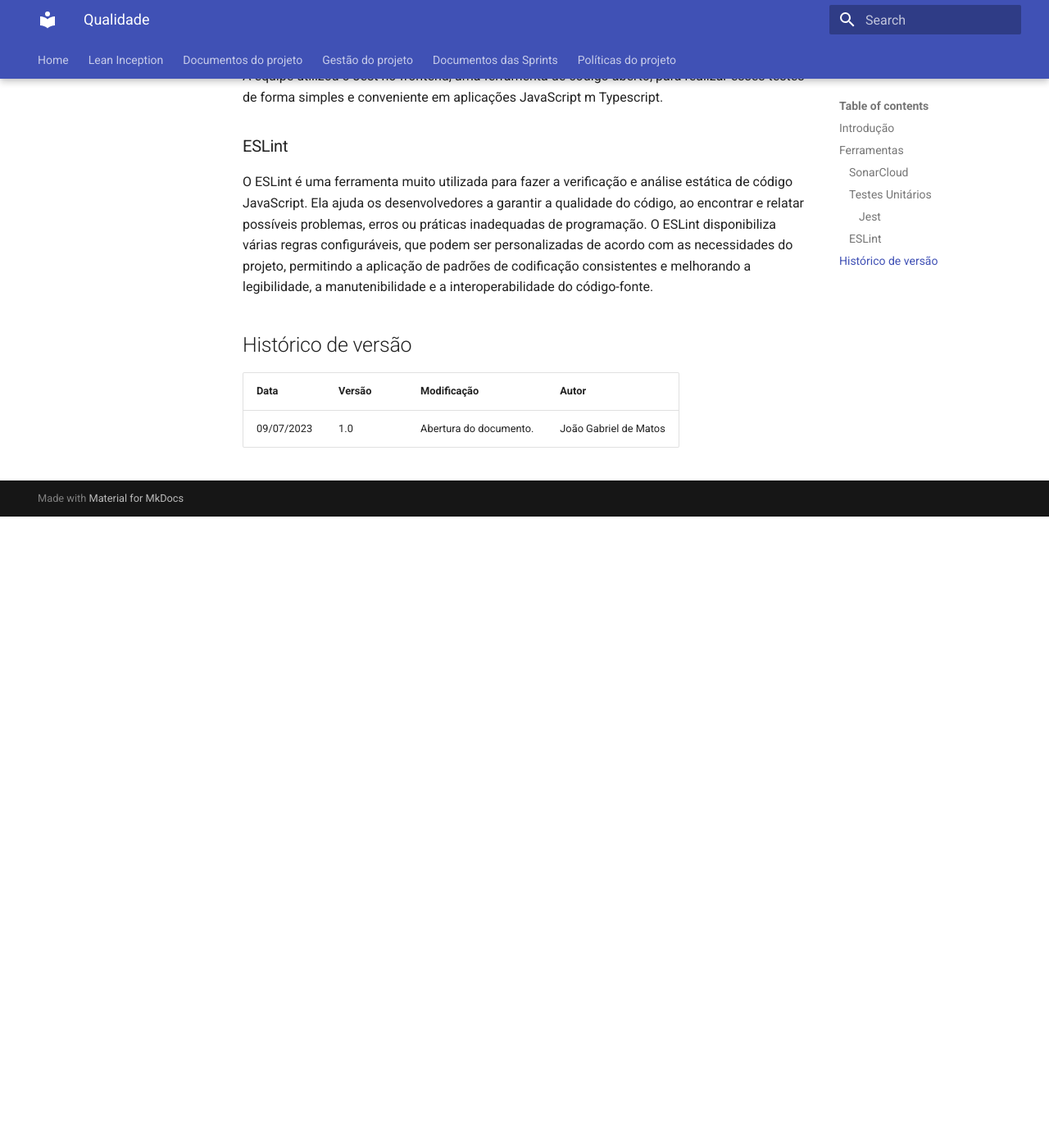
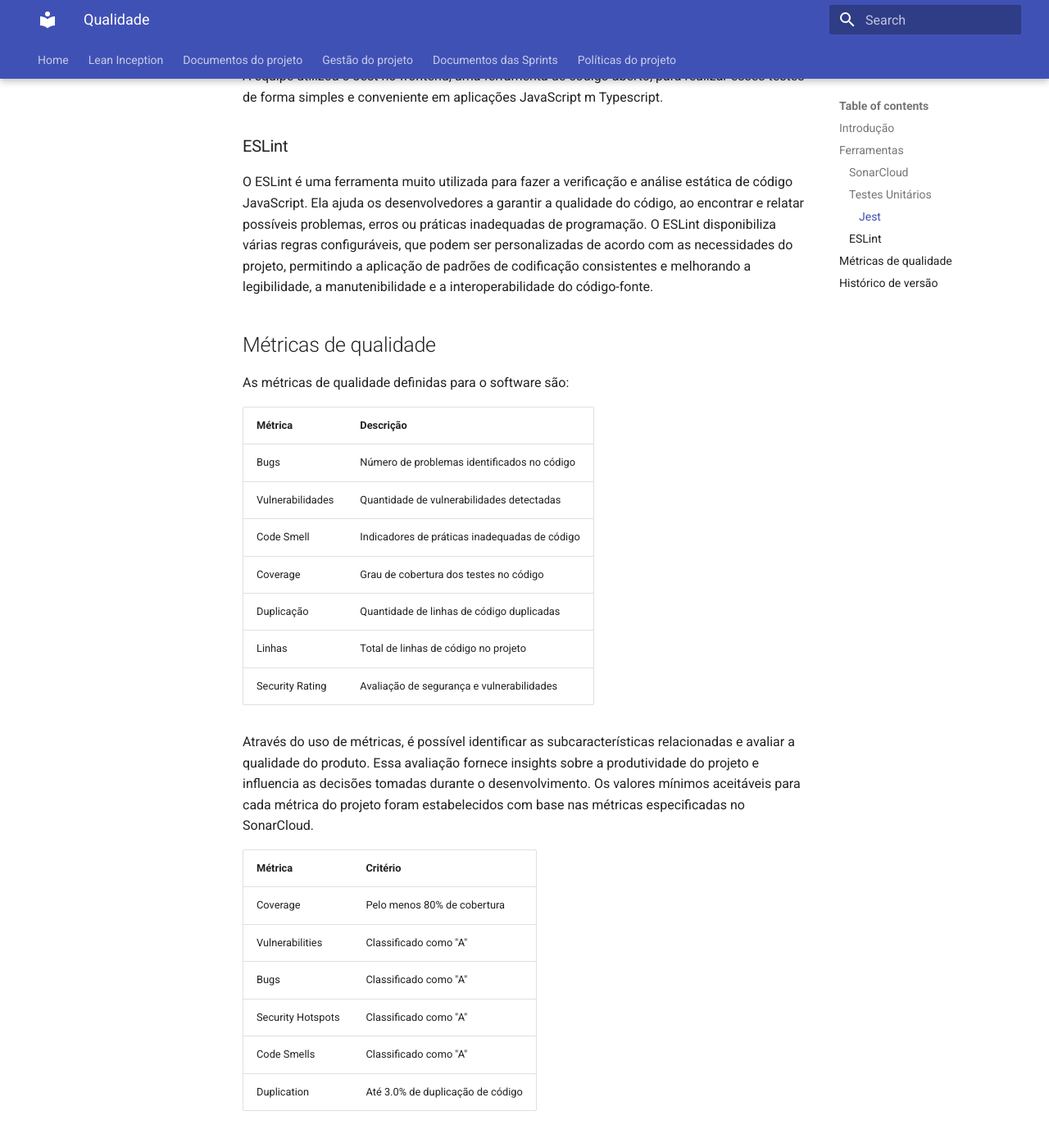
Before and after one commit to fga-eps-mds/2023-1-Dnit-DOC, an MkDocs documentation site: the page built from docs/docs/qualidade.md, in a window 1280 px wide and 1400 px high, scrolled down 906 px. Shown: the top 1394 px of the window at 82% size. Built offline with MkDocs 1.6.1 and Material for MkDocs 9.7.7, drawn with Linux system fonts in a browser that asks for light colours; before the commit the page ends 1536 px from its top, so only the background shows below that; some of the changed text lies outside the part shown.

Commit message:
Update qualidade.md

```diff
--- a/docs/docs/qualidade.md
+++ b/docs/docs/qualidade.md
@@ -22,7 +22,29 @@ A equipe utilizou o Jest no frontend, uma ferramenta de código aberto, para rea
 
 O ESLint é uma ferramenta muito utilizada para fazer a verificação e análise estática de código JavaScript. Ela ajuda os desenvolvedores a garantir a qualidade do código, ao encontrar e relatar possíveis problemas, erros ou práticas inadequadas de programação. O ESLint disponibiliza várias regras configuráveis, que podem ser personalizadas de acordo com as necessidades do projeto, permitindo a aplicação de padrões de codificação consistentes e melhorando a legibilidade, a manutenibilidade e a interoperabilidade do código-fonte.
 
+## Métricas de qualidade
+As métricas de qualidade definidas para o software são:
 
+| Métrica            | Descrição                                      |
+| ------------------ | ---------------------------------------------- |
+| Bugs               | Número de problemas identificados no código     |
+| Vulnerabilidades   | Quantidade de vulnerabilidades detectadas       |
+| Code Smell         | Indicadores de práticas inadequadas de código   |
+| Coverage           | Grau de cobertura dos testes no código          |
+| Duplicação         | Quantidade de linhas de código duplicadas       |
+| Linhas             | Total de linhas de código no projeto            |
+| Security Rating    | Avaliação de segurança e vulnerabilidades       |
+
+Através do uso de métricas, é possível identificar as subcaracterísticas relacionadas e avaliar a qualidade do produto. Essa avaliação fornece insights sobre a produtividade do projeto e influencia as decisões tomadas durante o desenvolvimento. Os valores mínimos aceitáveis para cada métrica do projeto foram estabelecidos com base nas métricas especificadas no SonarCloud.
+
+| Métrica            | Critério                            |
+| ------------------ | ----------------------------------- |
+| Coverage           | Pelo menos 80% de cobertura         |
+| Vulnerabilities    | Classificado como "A"               |
+| Bugs               | Classificado como "A"               |
+| Security Hotspots  | Classificado como "A"               |
+| Code Smells        | Classificado como "A"               |
+| Duplication        | Até 3.0% de duplicação de código    |
 
 
 ## Histórico de versão
@@ -30,3 +52,4 @@ O ESLint é uma ferramenta muito utilizada para fazer a verificação e análise
 | Data       | Versão | Modificação                     | Autor         |
 | :--------- | :----- | :------------------------------ | :-----------  |
 | 09/07/2023 | 1.0    | Abertura do documento.          | João Gabriel de Matos |
+| 09/07/2023 | 1.1    | Adição das métricas             | João Gabriel de Matos |
```
